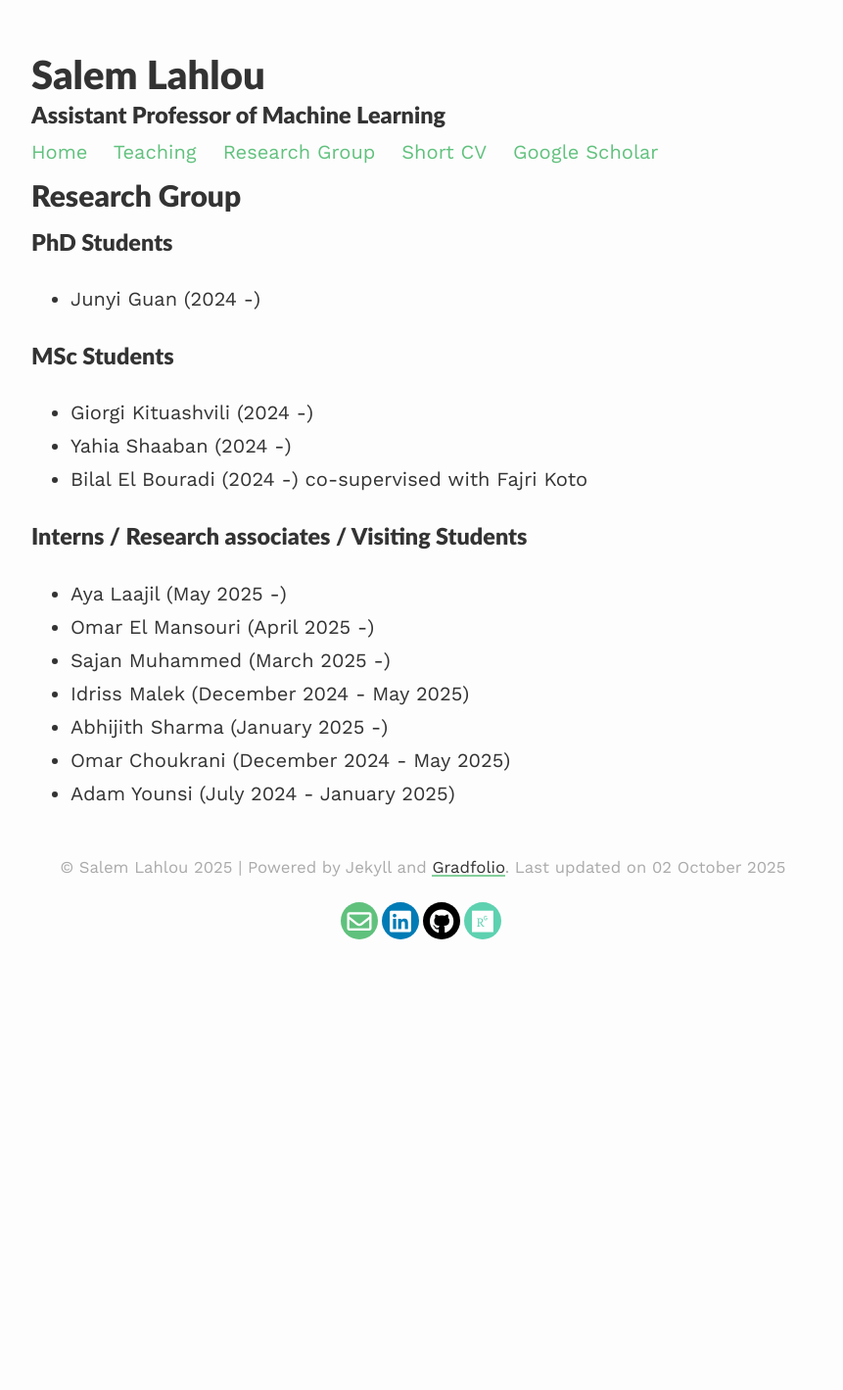
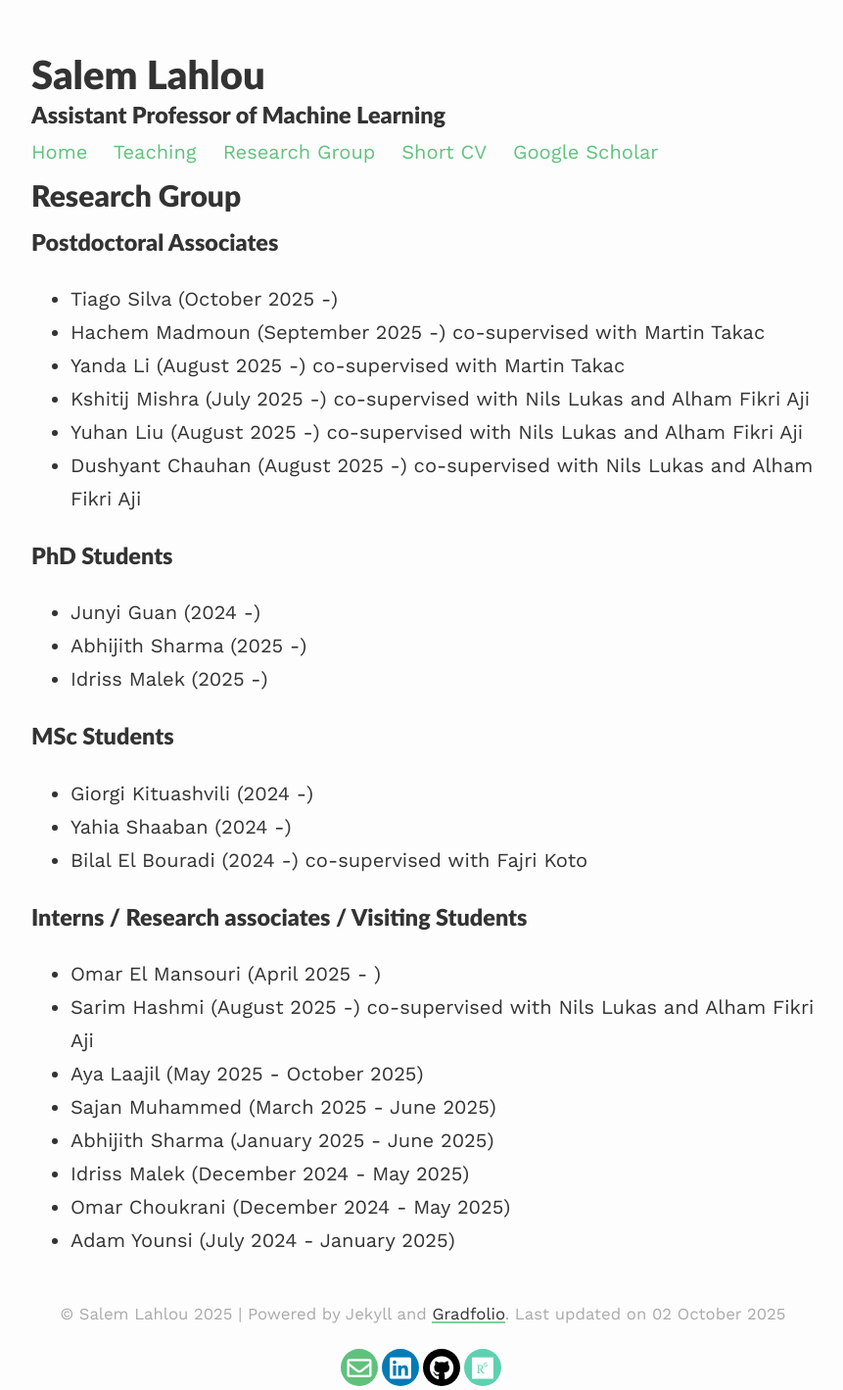
Before and after one commit to saleml/saleml.github.io, a Jekyll site: the page built from research-group.md, in a window 1280 px wide. Shown: the whole page at 98% size, without its empty margins (208-1069 px from the left). Built offline with Jekyll 4.4.1, drawn with Linux system fonts in a browser that asks for light colours; nearby versions of some CDN libraries; our own code applies the rules of GitHub Pages for plain Markdown files; before the commit the page ends 980 px from its top, so only the background shows below that.

Commit message:
Update index.md, research-group.md, and teaching.md to reflect new hiring information for postdoctoral associates and PhD students, clarify internship details, and add a new PhD course on Foundations of Machine Learning for 2025. Adjusted news items for improved clarity and organization.

```diff
--- a/research-group.md
+++ b/research-group.md
@@ -6,8 +6,18 @@ published: true
 
 ## Research Group
 
+### Postdoctoral Associates
+*   Tiago Silva (October 2025 -)
+*   Hachem Madmoun (September 2025 -) co-supervised with Martin Takac
+*   Yanda Li (August 2025 -) co-supervised with Martin Takac
+*   Kshitij Mishra (July 2025 -) co-supervised with Nils Lukas and Alham Fikri Aji
+*   Yuhan Liu (August 2025 -) co-supervised with Nils Lukas and Alham Fikri Aji
+*   Dushyant Chauhan (August 2025 -) co-supervised with Nils Lukas and Alham Fikri Aji
+
 ### PhD Students
 *   Junyi Guan (2024 -)
+*   Abhijith Sharma (2025 -)
+*   Idriss Malek (2025 -)
 
 ### MSc Students
 *   Giorgi Kituashvili (2024 -)
@@ -15,10 +25,11 @@ published: true
 *   Bilal El Bouradi (2024 -) co-supervised with Fajri Koto
 
 ### Interns / Research associates / Visiting Students
-*   Aya Laajil (May 2025 -)
-*   Omar El Mansouri (April 2025 -)
-*   Sajan Muhammed (March 2025 -)
+*   Omar El Mansouri (April 2025 - )
+*   Sarim Hashmi (August 2025 -) co-supervised with Nils Lukas and Alham Fikri Aji
+*   Aya Laajil (May 2025 - October 2025)
+*   Sajan Muhammed (March 2025 - June 2025)
+*   Abhijith Sharma (January 2025 - June 2025)
 *   Idriss Malek (December 2024 - May 2025)
-*   Abhijith Sharma (January 2025 -)
 *   Omar Choukrani (December 2024 - May 2025)
 *   Adam Younsi (July 2024 - January 2025)
```
Also changed, not shown: index.md (+10 -9 lines), teaching.md (+13 -0 lines).
